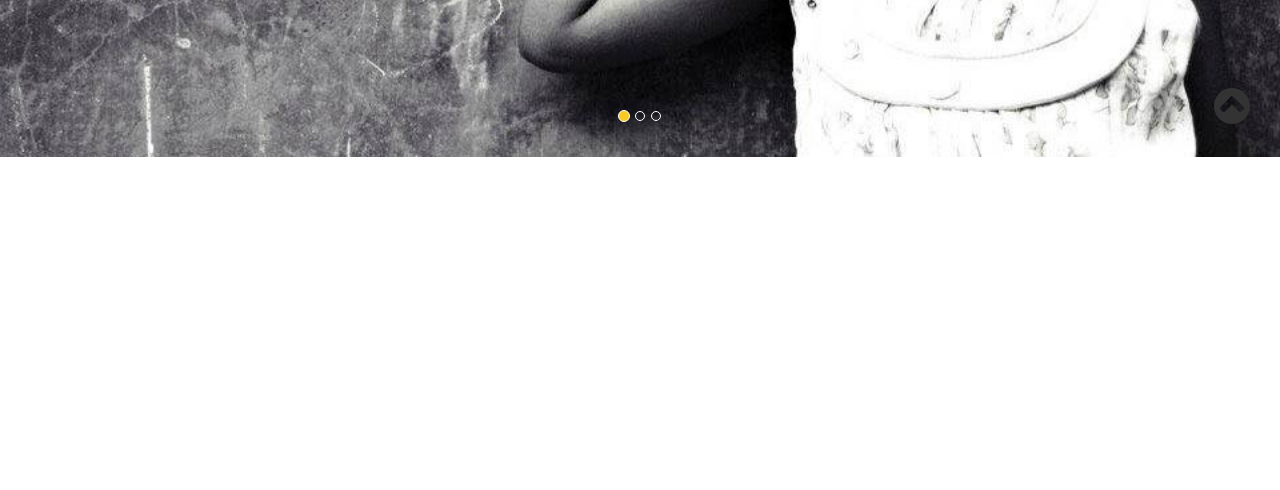
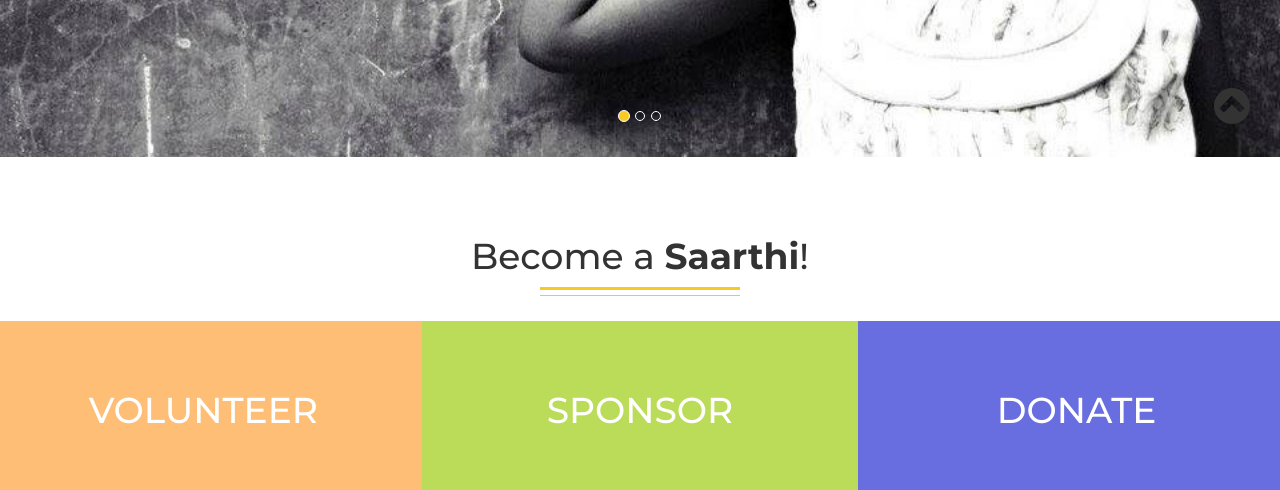
Before and after one commit to gureks/sarthakfoundation.org, a Flask app: page / in a window 1280 px wide. Shown: the part 643-1133 px from the top of the page. Before the commit the page ends 800 px from the top, so only its background shows below. Run offline with Flask 2, Linux system fonts and the light colour scheme; some libraries are stand-ins or nearby versions.

Commit message:
index.html, style.css - Homepage donation boxes

```diff
--- a/static/style.css
+++ b/static/style.css
@@ -1,5 +1,15 @@
 html, body {
 	font-family: 'Montserrat', sans-serif;
+	overflow-x: hidden;
+}
+
+hr {
+	width: 200px;
+	height: 5px;
+	display: inline-block;
+	margin: 0 0 20px 0;
+	border-top: 3px solid #f9ca24;
+	border-bottom: 1px solid #f9ca24;
 }
 
 .btn-yellow {
@@ -12,8 +22,6 @@ html, body {
 .btn-yellow:hover {
 	background-color: #f1c40f;
 	box-shadow: 0 2px 10px 0 rgba(0,0,0,0.9);
-	/*border: 1px solid #f9ca24;*/
-	/*color: #333333;*/
 }
 
 nav.navbar.navbar-fixed-top {
@@ -44,6 +52,7 @@ ul.nav.navbar-nav {
 .navbar-toggle .icon-bar {
 	background-color: #333333;
 }
+
 .navbar-nav>li>a {
 	color: #333333;
 	border-bottom: 1px solid transparent;
@@ -127,6 +136,39 @@ ul.nav.navbar-nav {
 	background-color: #f9ca24;
 }
 
+.volunteer--box {
+	background-color: #ffbe76;
+	color: #ffffff;
+}
+
+.sponsor--box {
+	background-color: #badc58;
+	color: #ffffff;
+}
+
+.donate--box {
+	background-color: #686de0;
+	color: #ffffff;
+}
+
+.triple-boxes {
+	padding: 0;
+	text-align: center;
+}
+
+.triple-boxes a.box--link h1 {
+	text-transform: uppercase;
+	padding: 50px 0;
+}
+
+a.box--link {
+    display: block;
+    height: 100%;
+    width: 100%;
+    text-decoration: none;
+    color: #ffffff;
+}
+
 @media (max-width: 768px) {
 	.navbar-collapse>.nav.navbar-nav {
 		width: 100%;
--- a/templates/index.html
+++ b/templates/index.html
@@ -64,6 +64,32 @@
 		</a> -->
 	</div><!-- /.carousel -->
 
+	<!-- Buttons become a sarthi secotion -->
+	<div class="container-fluid triple-boxes">
+		<div class="row">
+			<div class="col-xs-12">
+				<h1>Become a <strong>Saarthi</strong>!</h1>
+				<hr>
+			</div>
+		</div>
+		<div class="row">
+			<div class="col-sm-4 col-xs-12 volunteer--box">
+				<a href="" class="box--link">
+					<h1>Volunteer</h1>
+				</a>
+			</div>
+			<div class="col-sm-4 col-xs-12 sponsor--box">
+				<a href="" class="box--link">
+					<h1>Sponsor</h1>
+				</a>
+			</div>
+			<div class="col-sm-4 col-xs-12 donate--box">
+				<a href="" class="box--link">
+					<h1>Donate</h1>
+				</a>
+			</div>
+		</div>
+	</div>
 	{% block footer %}{{ super() }}{% endblock %}
 
 {% endblock %}
```
